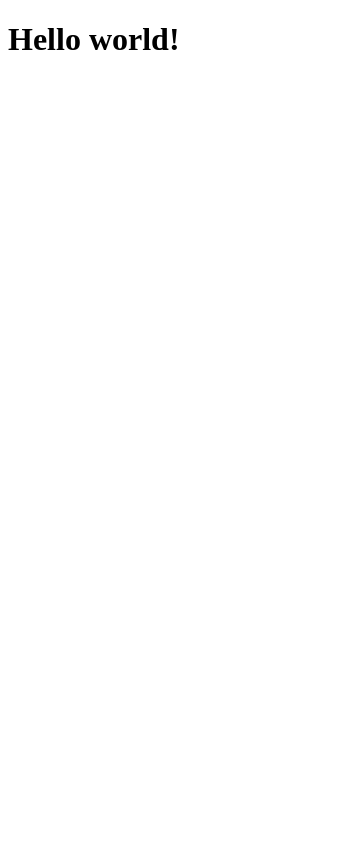
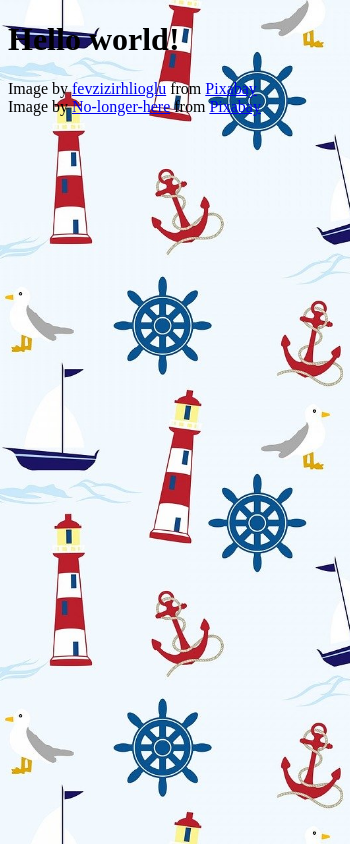
Before and after one commit to erikttv/alarm_clock_bose, an Electron app: page pages/homescreen.html in a window 350 px wide. Drawn offline with Linux system fonts and the light colour scheme.

Commit message:
add image

```diff
--- a/main.js
+++ b/main.js
@@ -32,8 +32,8 @@ let boseAPI = {
 // Setting up and starting electron below
 function startHomescreen(){
     const win = new BrowserWindow({
-        width: 800,
-        height: 600,
+        width: 350,
+        height: 500,
         webPreferences: {
             nodeIntegration: true
         }
--- a/pages/homescreen.html
+++ b/pages/homescreen.html
@@ -4,11 +4,20 @@
     <meta charset="UTF-8">
     <meta name="viewport" content="width=device-width, initial-scale=1.0">
     <title>Alarm Clock Bose SoundTouch</title>
+    <link rel="stylesheet" href="styles.css">
 </head>
 <body>
     <h1>Hello world!</h1>
     <div>
 
     </div>
+<!-- Down below is credit for images -->
+    <div>
+        <p>
+            Image by <a href="https://pixabay.com/users/fevzizirhlioglu-3219056/?utm_source=link-attribution&amp;utm_medium=referral&amp;utm_campaign=image&amp;utm_content=1637197">fevzizirhlioglu</a> from <a href="https://pixabay.com/?utm_source=link-attribution&amp;utm_medium=referral&amp;utm_campaign=image&amp;utm_content=1637197">Pixabay</a>
+            <br>
+            Image by <a href="https://pixabay.com/users/No-longer-here-19203/?utm_source=link-attribution&amp;utm_medium=referral&amp;utm_campaign=image&amp;utm_content=937738">No-longer-here</a> from <a href="https://pixabay.com/?utm_source=link-attribution&amp;utm_medium=referral&amp;utm_campaign=image&amp;utm_content=937738">Pixabay</a>
+        </p>
+    </div>
 </body>
 </html>
--- a/pages/homescreen.js
+++ b/pages/homescreen.js
@@ -0,0 +1 @@
+const {ipcRenderer} = require('electron');
--- /dev/null
+++ b/pages/styles.css
@@ -0,0 +1,7 @@
+body {
+    background-image: url('./images/nautical.jpg');
+    background-position: center center;
+    background-size: cover;
+    background-repeat: no-repeat;
+    background-attachment: fixed;
+  }
```
Also changed, not shown: pages/images/confetti.jpg (added), pages/images/nautical.jpg (added).
